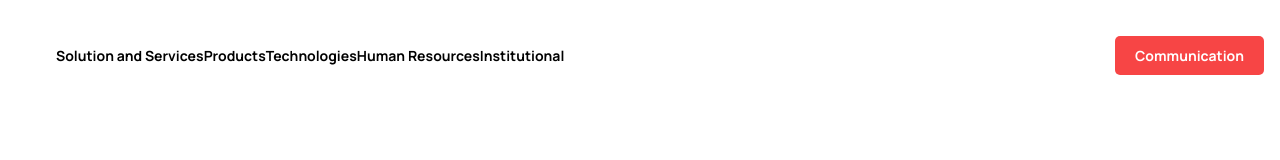
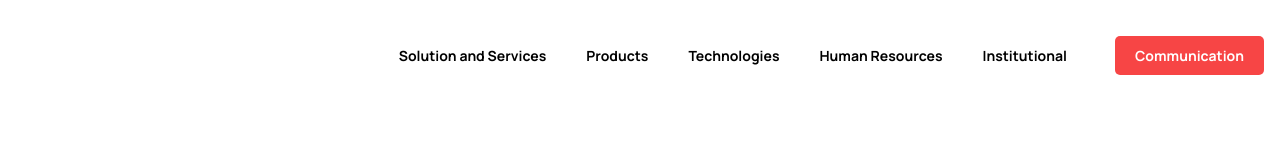
Before and after one commit to practicum-webdev-2/responsive-page, a plain HTML site: page src/index.html in a window 1280 px wide. Drawn offline with Linux system fonts and the light colour scheme.

Commit message:
update navbar layout on tablets and higher

```diff
--- a/src/blocks/navbar/__list/navbar__list.css
+++ b/src/blocks/navbar/__list/navbar__list.css
@@ -1,6 +1,9 @@
 .navbar__list {
   display: none;
   list-style: none;
+  padding: 0;
+  gap: 40px;
+  align-items: center;
 }
 
 .navbar__list a {
--- a/src/blocks/navbar/navbar.css
+++ b/src/blocks/navbar/navbar.css
@@ -7,3 +7,10 @@
   line-height: 1.4;
   font-weight: 700;
 }
+
+@media only screen and (min-width: 800px) {
+  .navbar {
+    justify-content: flex-end;
+    gap: 48px;
+  }
+}
```
